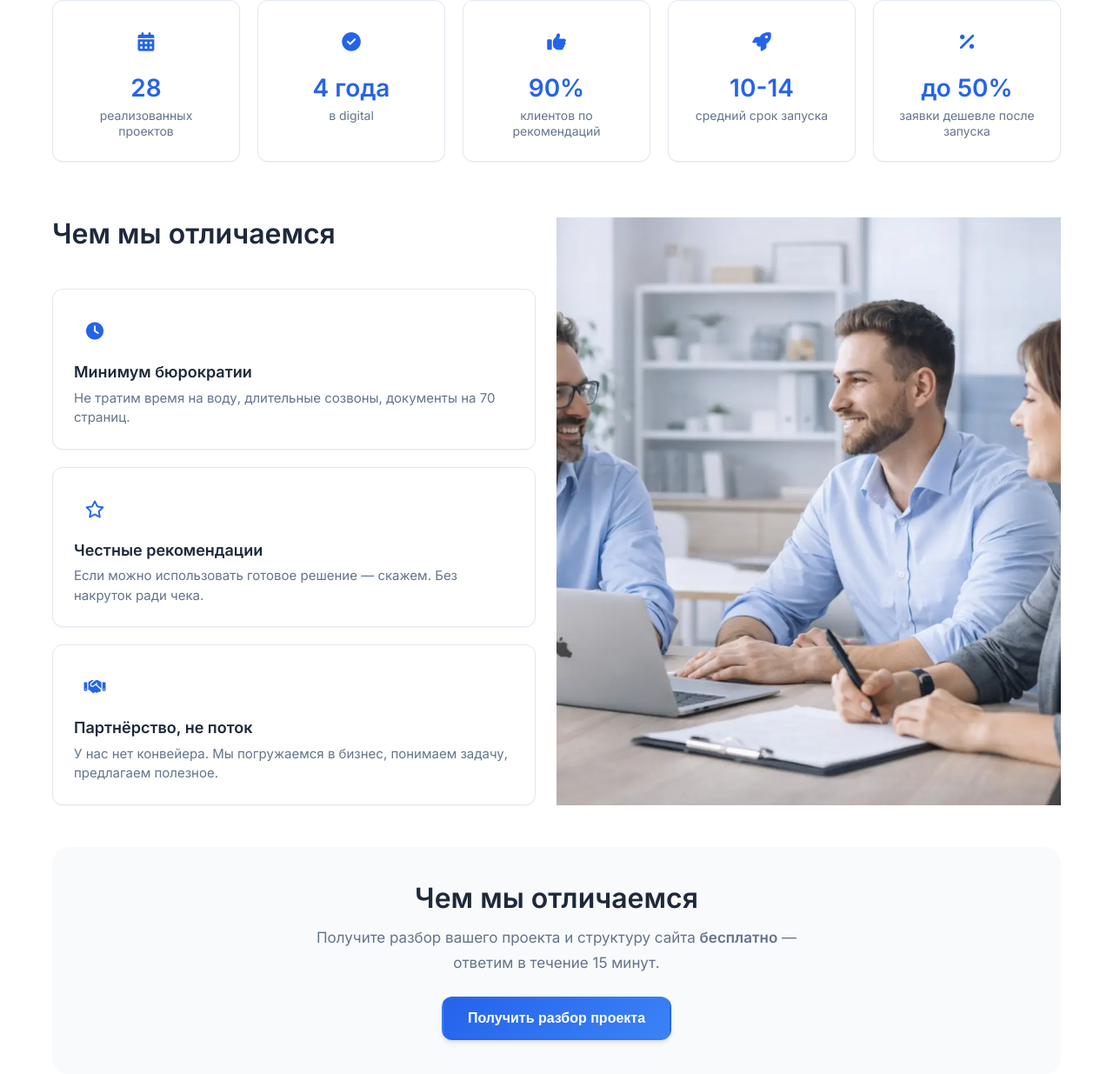
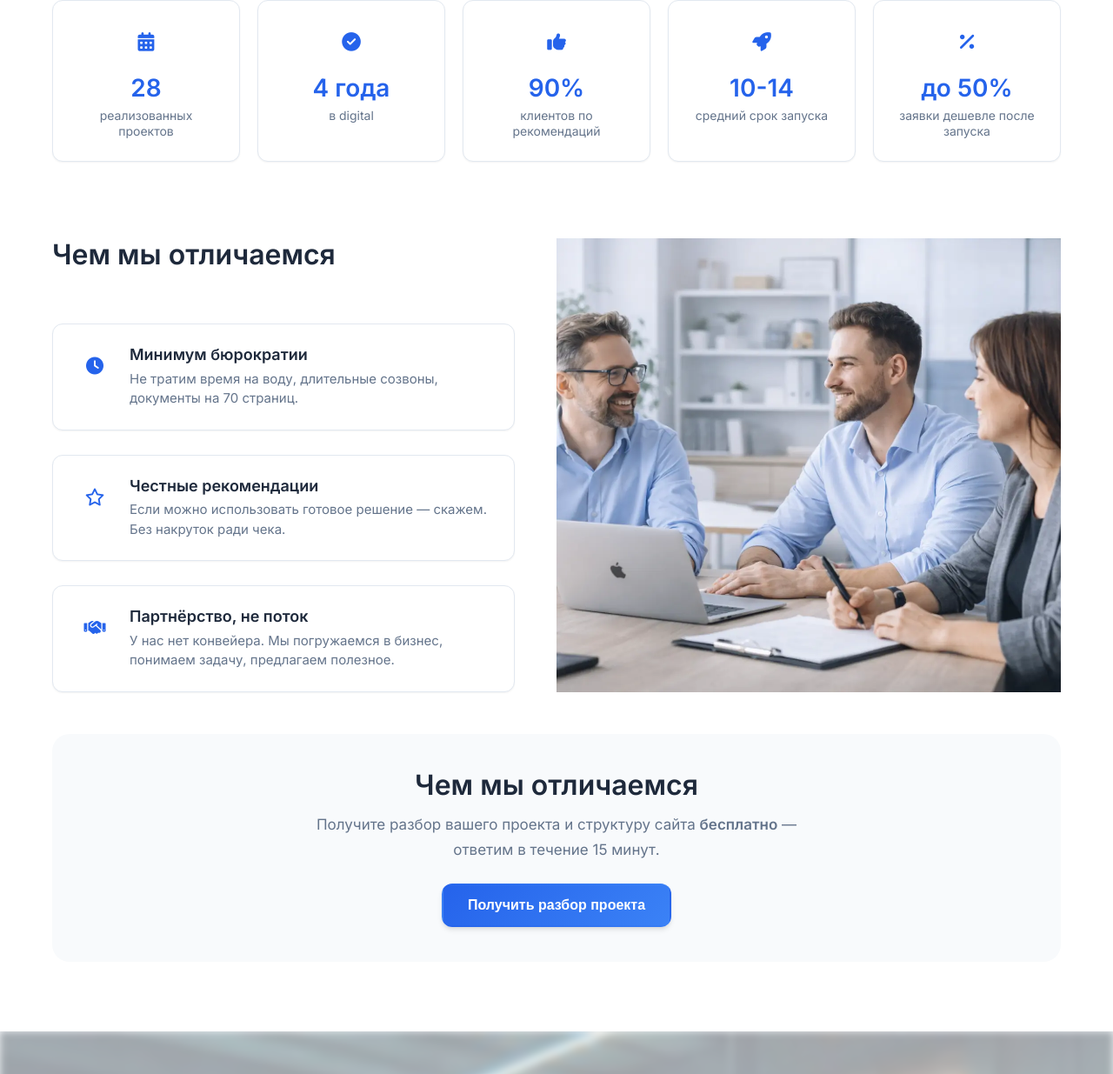
Before and after one commit to aleksDol/sitbizlab, a Django app: page / in a window 1280 px wide. Shown: the part 911-2146 px from the top of the page at 87% size. Run offline with Django 5.2, Linux system fonts and the light colour scheme; data comes from the database, SQL or seed files in the repository; some libraries are stand-ins or nearby versions.

Commit message:
Фикс 3

```diff
--- a/cms/pages/static/site/style.css
+++ b/cms/pages/static/site/style.css
@@ -865,7 +865,7 @@ p {
     display: grid;
     grid-template-columns: repeat(5, 1fr);
     gap: 20px;
-    margin-bottom: 4rem;
+    margin-bottom: 5.5rem;
 }
 
 .about-metric-card {
@@ -915,7 +915,7 @@ p {
 }
 
 .about-differ-title {
-    margin-bottom: 1.5rem;
+    margin-bottom: 2rem;
     color: var(--text);
     font-size: clamp(1.5rem, 3vw, 2rem);
     text-align: left;
@@ -931,11 +931,15 @@ p {
 .about-differ-content {
     display: flex;
     flex-direction: column;
-    gap: 20px;
-    padding-right: 24px;
+    gap: 28px;
+    padding-right: 48px;
 }
 
 .about-differ-card {
+    display: flex;
+    flex-direction: row;
+    align-items: flex-start;
+    gap: 16px;
     background: white;
     border: 1px solid var(--border);
     border-radius: var(--radius);
@@ -950,9 +954,9 @@ p {
 }
 
 .about-differ-icon {
+    flex-shrink: 0;
     width: 48px;
     height: 48px;
-    margin-bottom: 12px;
     display: flex;
     align-items: center;
     justify-content: center;
@@ -960,13 +964,18 @@ p {
     font-size: 1.25rem;
 }
 
-.about-differ-card h3 {
-    margin-bottom: 8px;
+.about-differ-card-body {
+    flex: 1;
+    min-width: 0;
+}
+
+.about-differ-card-body h3 {
+    margin-bottom: 6px;
     color: var(--text);
     font-size: 1.125rem;
 }
 
-.about-differ-card p {
+.about-differ-card-body p {
     margin-bottom: 0;
     font-size: 0.9375rem;
     color: var(--text-secondary);
--- a/cms/pages/templates/pages/home.html
+++ b/cms/pages/templates/pages/home.html
@@ -185,9 +185,9 @@
                 <div class="about-differ-grid">
                     <div class="about-differ-content">
                         <h2 class="about-differ-title">Чем мы отличаемся</h2>
-                        <div class="about-differ-card"><div class="about-differ-icon"><i class="fas fa-clock"></i></div><h3>Минимум бюрократии</h3><p>Не тратим время на воду, длительные созвоны, документы на 70 страниц.</p></div>
-                        <div class="about-differ-card"><div class="about-differ-icon"><i class="far fa-star"></i></div><h3>Честные рекомендации</h3><p>Если можно использовать готовое решение — скажем. Без накруток ради чека.</p></div>
-                        <div class="about-differ-card"><div class="about-differ-icon"><i class="fas fa-handshake"></i></div><h3>Партнёрство, не поток</h3><p>У нас нет конвейера. Мы погружаемся в бизнес, понимаем задачу, предлагаем полезное.</p></div>
+                        <div class="about-differ-card"><div class="about-differ-icon"><i class="fas fa-clock"></i></div><div class="about-differ-card-body"><h3>Минимум бюрократии</h3><p>Не тратим время на воду, длительные созвоны, документы на 70 страниц.</p></div></div>
+                        <div class="about-differ-card"><div class="about-differ-icon"><i class="far fa-star"></i></div><div class="about-differ-card-body"><h3>Честные рекомендации</h3><p>Если можно использовать готовое решение — скажем. Без накруток ради чека.</p></div></div>
+                        <div class="about-differ-card"><div class="about-differ-icon"><i class="fas fa-handshake"></i></div><div class="about-differ-card-body"><h3>Партнёрство, не поток</h3><p>У нас нет конвейера. Мы погружаемся в бизнес, понимаем задачу, предлагаем полезное.</p></div></div>
                     </div>
                     <div class="about-differ-image"><img src="{% static 'site/assets/difference.webp' %}" alt="Чем мы отличаемся" loading="lazy" width="600" height="400"></div>
                 </div>
```
